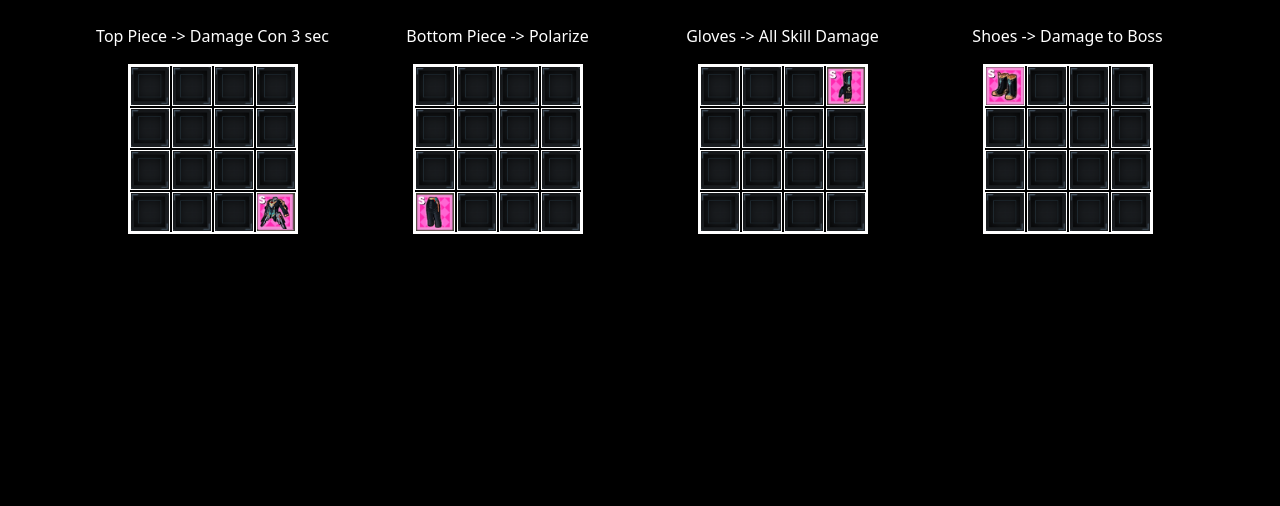
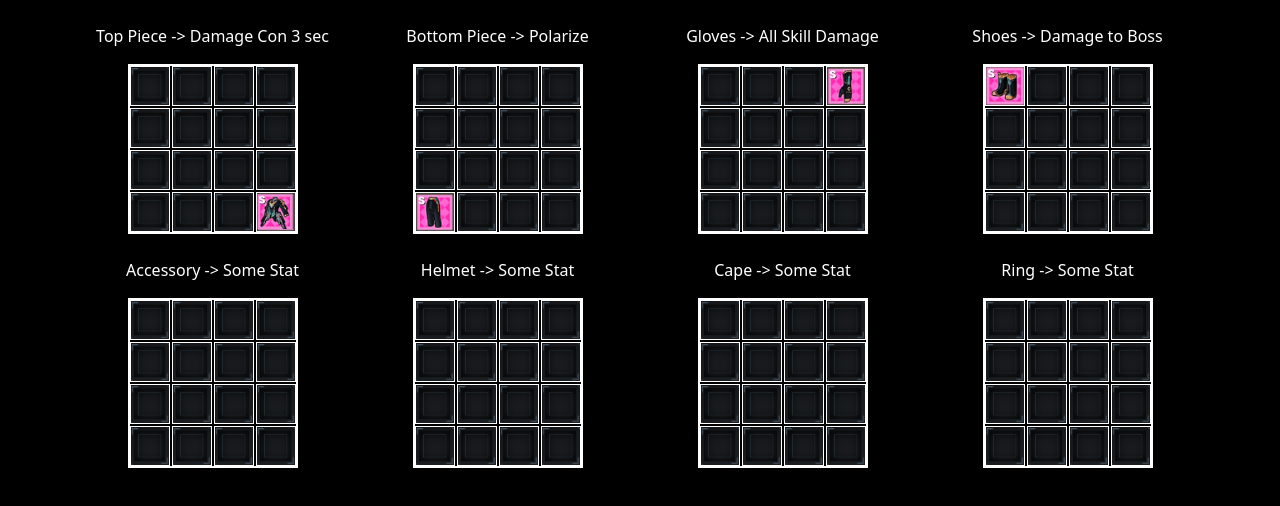
Before and after one commit to zia7590/Elsword_Exascale, a plain HTML site: page index.html in a window 1280 px wide. Drawn offline with nearby package versions, Linux system fonts and the light colour scheme; no server answers.

Commit message:
Fix Connect DB

```diff
--- a/index.html
+++ b/index.html
@@ -57,8 +57,28 @@
       <div class="matrix" data-matrix="matrix4"></div>
     </div>
   </div>
+
+  <div class="row text-center mt-4">
+    <div class="col">
+      <p>Accessory -> Some Stat</p>
+      <div class="matrix" data-matrix="matrix5"></div>
+    </div>
+    <div class="col">
+      <p>Helmet -> Some Stat</p>
+      <div class="matrix" data-matrix="matrix6"></div>
+    </div>
+    <div class="col">
+      <p>Cape -> Some Stat</p>
+      <div class="matrix" data-matrix="matrix7"></div>
+    </div>
+    <div class="col">
+      <p>Ring -> Some Stat</p>
+      <div class="matrix" data-matrix="matrix8"></div>
+    </div>
+  </div>
 </div>
 
+<!-- Modal เลือกรูป -->
 <div class="modal fade" id="imageSelectorModal" tabindex="-1" aria-hidden="true">
   <div class="modal-dialog modal-dialog-centered">
     <div class="modal-content bg-dark text-white">
@@ -71,6 +91,7 @@
   </div>
 </div>
 
+<!-- Modal เลือกข้อความ -->
 <div class="modal fade" id="textSelectorModal" tabindex="-1" aria-hidden="true">
   <div class="modal-dialog modal-dialog-centered">
     <div class="modal-content bg-dark text-white">
@@ -122,7 +143,11 @@ document.addEventListener('DOMContentLoaded', () => {
     matrix1: { "r4c4": "Base_Top_Piece.png" },
     matrix2: { "r4c1": "Base_Bottom_Piece.png" },
     matrix3: { "r1c4": "Base_Golve.png" },
-    matrix4: { "r1c1": "Base_Shoes.png" }
+    matrix4: { "r1c1": "Base_Shoes.png" },
+    matrix5: { "r1c1": "Null.png" },
+    matrix6: { "r1c1": "Null.png" },
+    matrix7: { "r1c1": "Null.png" },
+    matrix8: { "r1c1": "Null.png" }
   };
 
   let currentCell = null;
@@ -143,14 +168,13 @@ document.addEventListener('DOMContentLoaded', () => {
         const cellId = currentCell.dataset.cellId;
         const matrixId = currentCell.closest('.matrix').dataset.matrix;
 
-        const bgFile = currentCell.dataset.bgfile; // ใช้ชื่อไฟล์เก็บแทน background-image
         currentCell.setAttribute('title', txt);
         let tooltipInstance = bootstrap.Tooltip.getInstance(currentCell);
         if (tooltipInstance) tooltipInstance.dispose();
         new bootstrap.Tooltip(currentCell, { title: txt });
 
         set(ref(db, `matrices/${matrixId}/${cellId}`), {
-          image: currentCell.dataset.bgfile, // เซฟชื่อไฟล์
+          image: currentCell.dataset.bgfile,
           text: txt
         });
 
@@ -176,7 +200,7 @@ document.addEventListener('DOMContentLoaded', () => {
 
         const imgFile = defaultCells[matrixId]?.[cellId] || "Null.png";
         div.style.backgroundImage = `url('./Image/Equipment/Base/${imgFile}')`;
-        div.dataset.bgfile = imgFile; // เก็บชื่อไฟล์ใน dataset
+        div.dataset.bgfile = imgFile;
         div.setAttribute('title', `ช่อง ${r}-${c}`);
         new bootstrap.Tooltip(div);
 
@@ -189,7 +213,7 @@ document.addEventListener('DOMContentLoaded', () => {
             divImg.classList.add('image-option');
             divImg.style.backgroundImage = `url('./Image/Equipment/Base/${imgName}')`;
             divImg.onclick = () => {
-              currentCell.dataset.bgfile = imgName; // update dataset
+              currentCell.dataset.bgfile = imgName;
               currentCell.style.backgroundImage = `url('./Image/Equipment/Base/${imgName}')`;
               imageModal.hide();
               showTextSelector();
```
